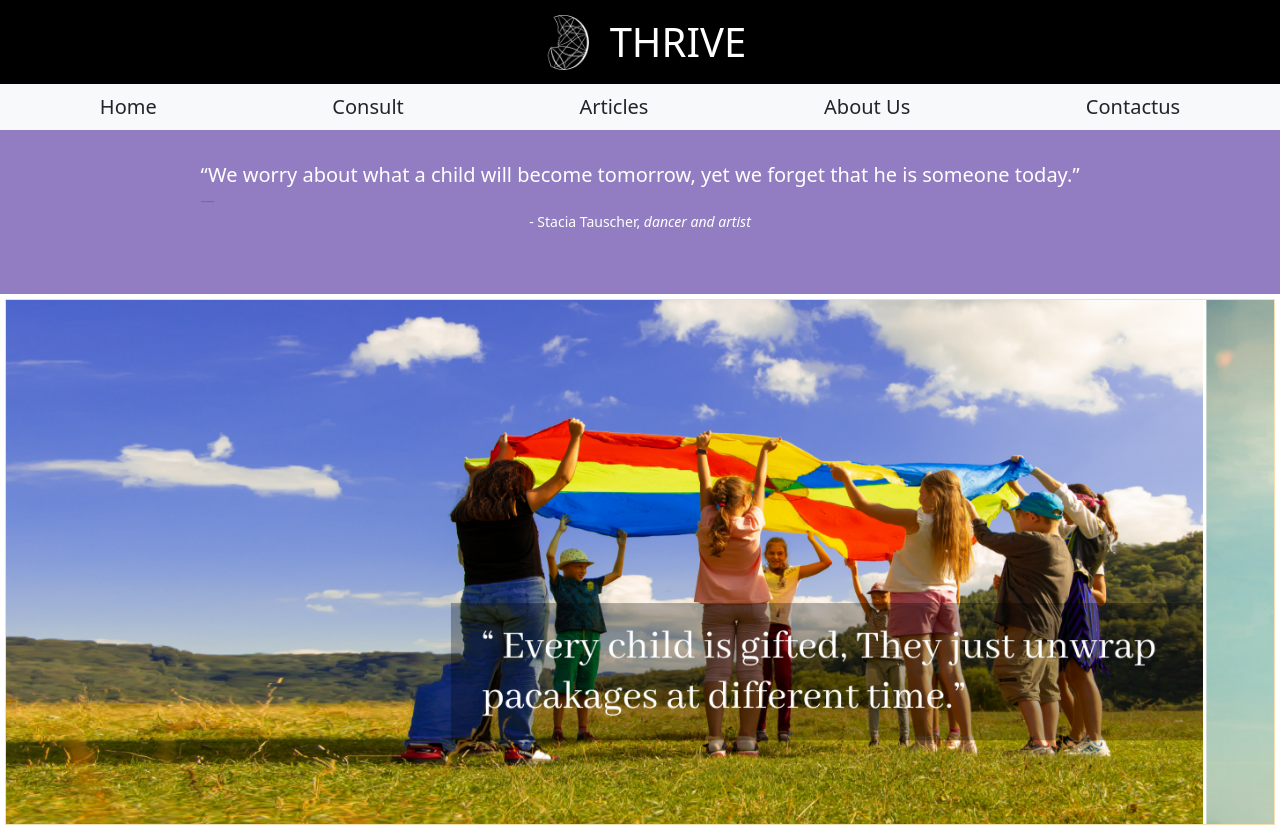
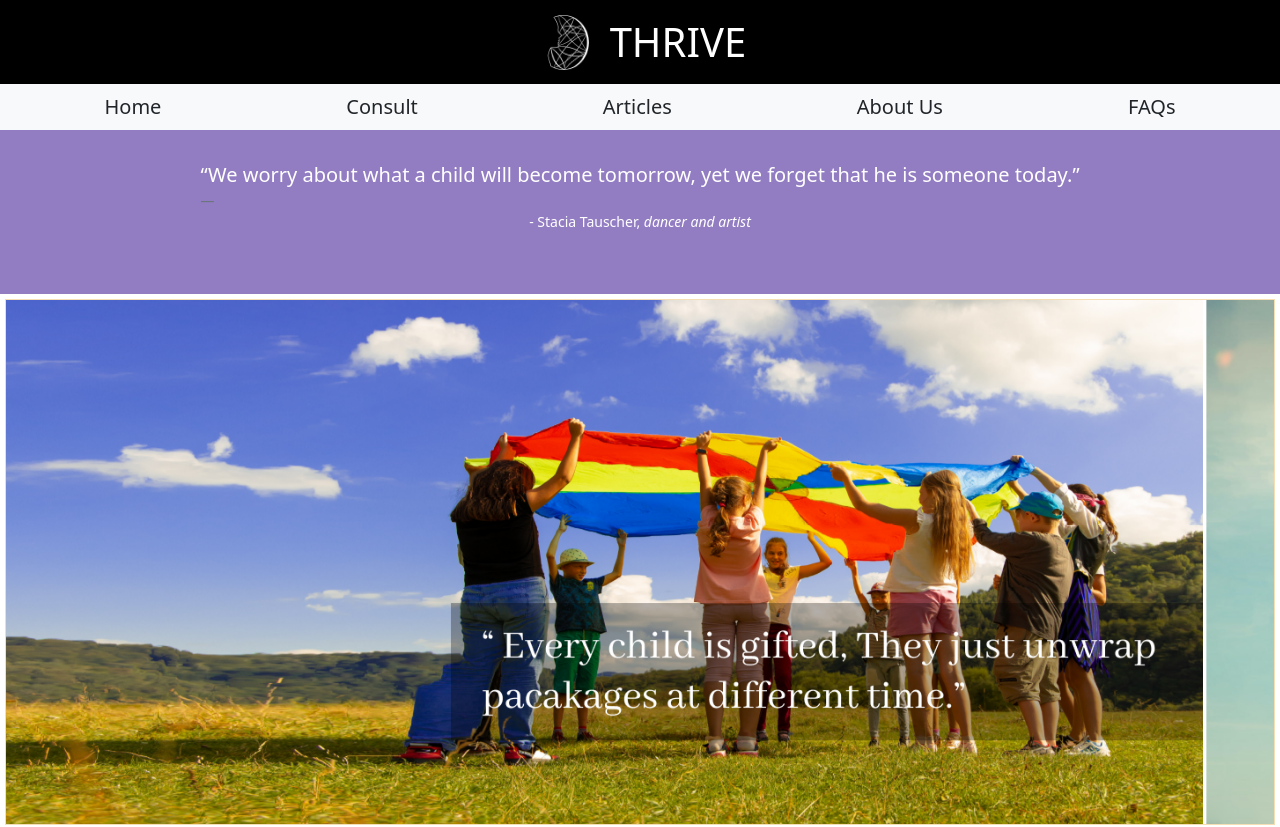
Before and after one commit to tanya172/Child_Consultation_Website, a plain HTML site: page index.html in a window 1280 px wide. Shown: the top 827 px of the page. Drawn offline with nearby package versions, Linux system fonts and the light colour scheme; a web font is replaced by a local one.

Commit message:
Update index.html

```diff
--- a/index.html
+++ b/index.html
@@ -40,7 +40,7 @@
                 <a class="nav-link" href="#">Consult</a>
                 <a class="nav-link" href="#">Articles</a>
                 <a class="nav-link" href="#">About Us</a>
-                <a class="nav-link" href="#">Contactus</a>
+                <a class="nav-link" href="#">FAQs</a>
             </div>
         </div>
     </nav>
```
